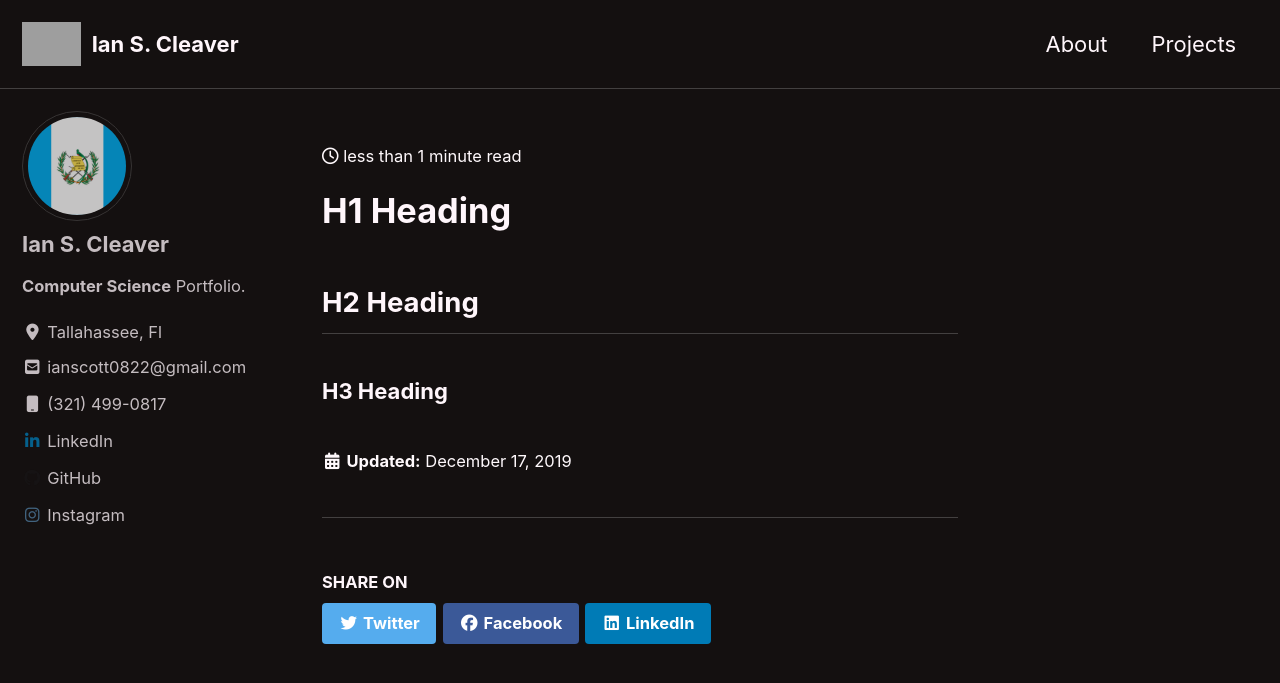
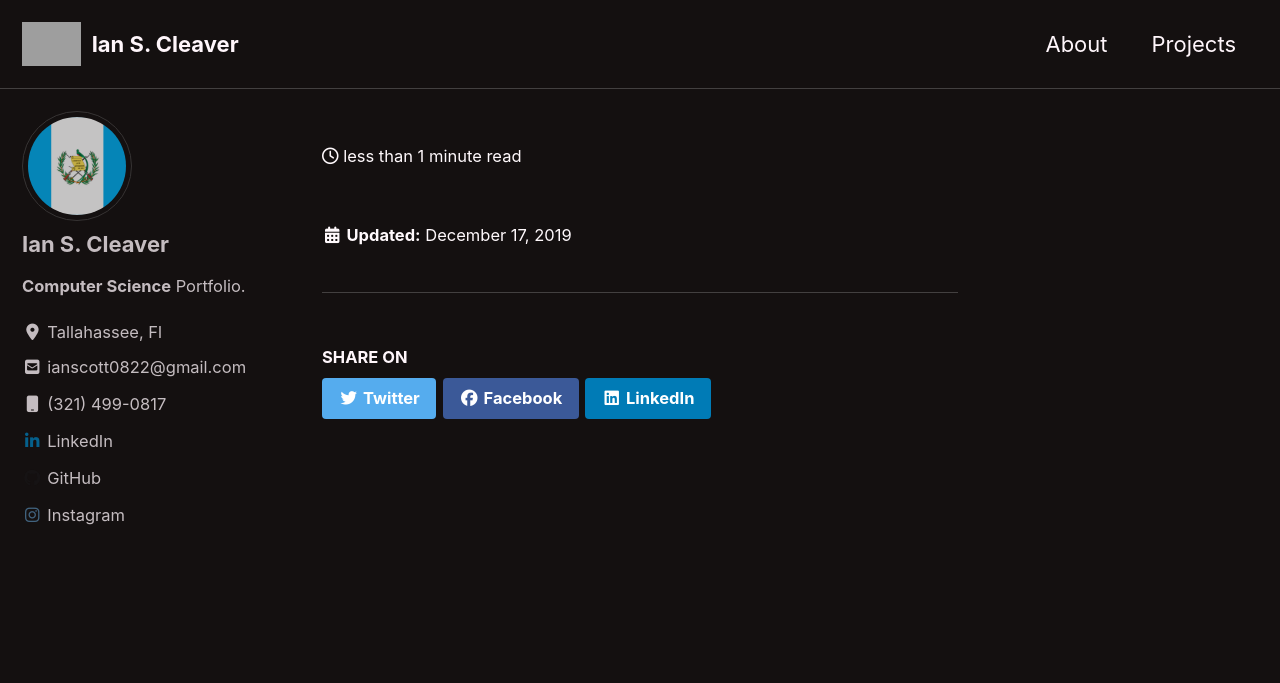
Before and after one commit to IanCleaver/IanCleaver.github.io, a Jekyll site: the page built from _posts/2019-12-16-calbot.md, in a window 1280 px wide and 900 px high. Shown: the top 683 px of the window. Built offline with Jekyll 4.4.1, drawn with Linux system fonts in a browser that asks for light colours; cached includes are drawn as plain includes; nearby versions of some CDN libraries; grey boxes are pictures that could not be loaded.

Commit message:
Update 2019-12-16-calbot.md

```diff
--- a/_posts/2019-12-16-calbot.md
+++ b/_posts/2019-12-16-calbot.md
@@ -6,10 +6,3 @@ header:
 	image: "/images/appicon.png"
 excerpt: "CalBot, Nutrition, for you"
 ---
-
-
-# H1 Heading
-
-## H2 Heading
-
-### H3 Heading
```
